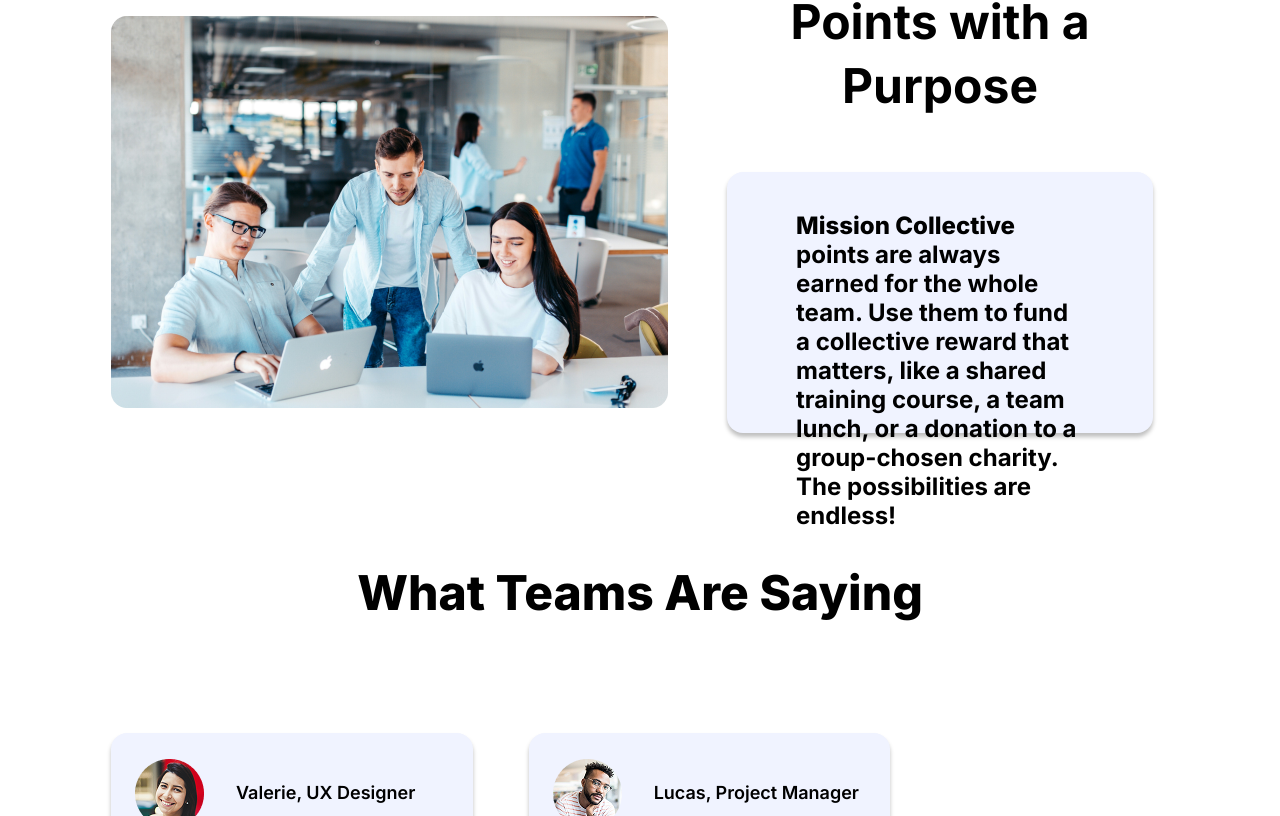
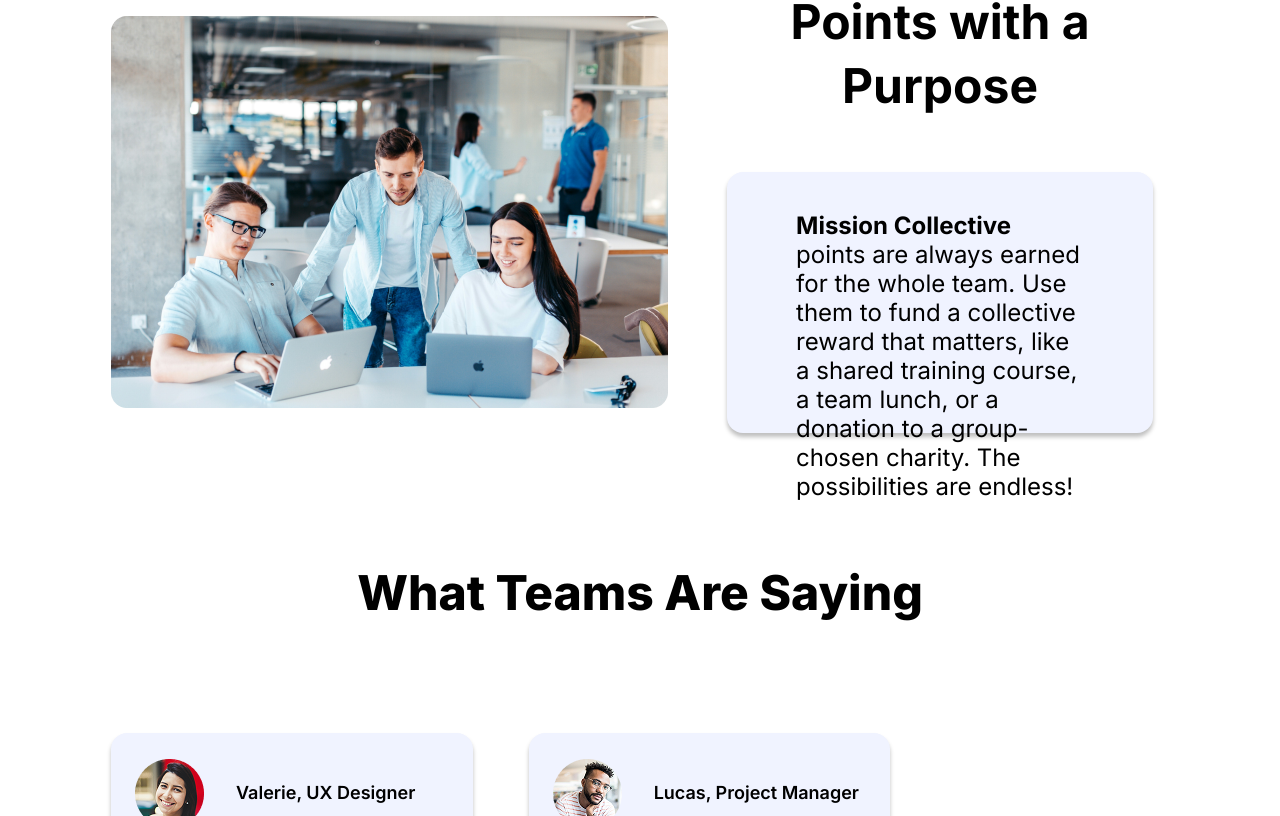
Before and after one commit to cherryontech/MissionCollective, a React (Vite) app: page / in a window 1280 px wide. Shown: the part 2590-3406 px from the top of the page. Built offline with nearby package versions, Linux system fonts and the light colour scheme.

Commit message:
cleaning up a little

```diff
--- a/src/styles/HomePage.css
+++ b/src/styles/HomePage.css
@@ -178,18 +178,16 @@ h2 {
 .section2-content {
     display: flex;
     flex-direction: row;
-    align-items: center;
     gap: 2.69rem;
     align-items: center;
 }
 
 .section2-content img {
     height: auto;
-    align-items: center;
 }
 
 .section2-text {
-    width: 100%;
+    width: auto;
     display: flex;
     flex-direction: column;
     align-items: center;
@@ -205,20 +203,18 @@ h2 {
 }
 
 .section2-content p {
+    display: block;
     font-size: 1.5rem;
     border-radius: 1rem;
     background: #F0F3FF;
     box-shadow: 0 4px 4px 0 rgba(0, 0, 0, 0.25);
-    display: block;
-    font-weight: 700;
+    font-weight: 400;
     height: 16.3125rem;
     padding: 2.4375rem 4.3125rem 3.375rem 4.3125rem;
-    justify-content: center;
-    align-items: center;
 }
 
 .section2-content span {
-    font-weight: 800;
+    font-weight: 700;
 }
 
 
```
